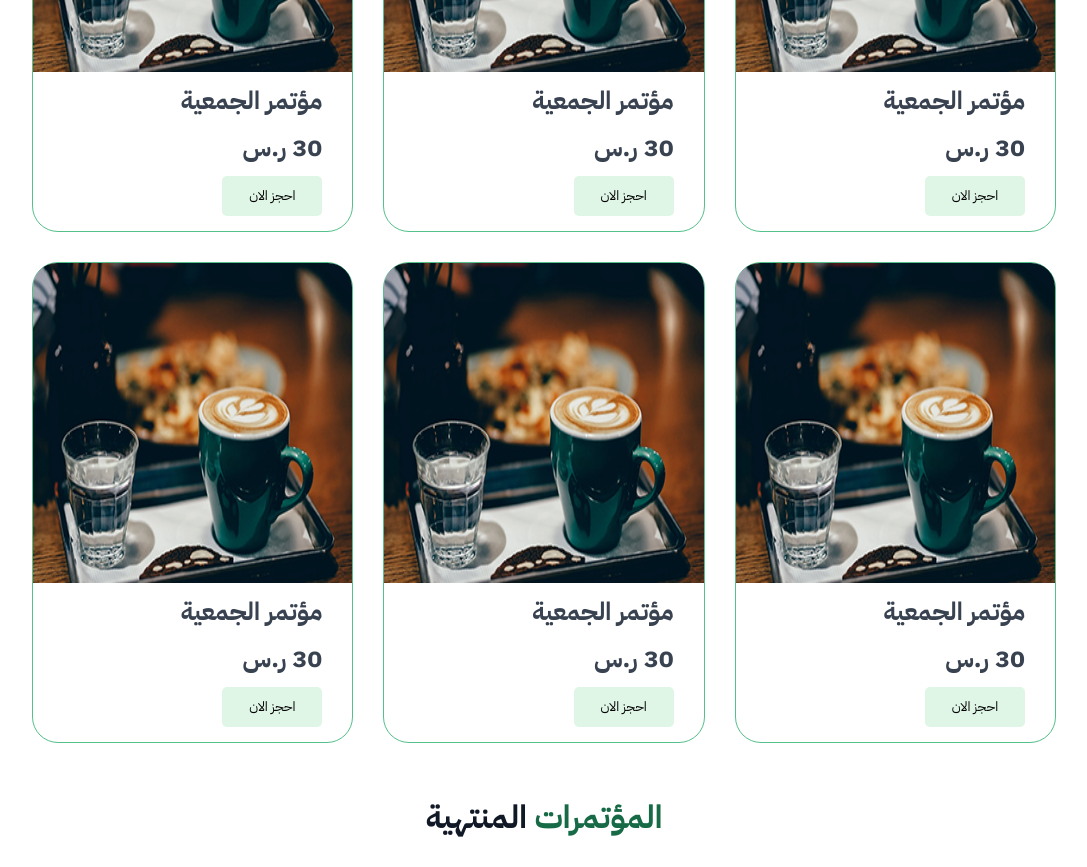
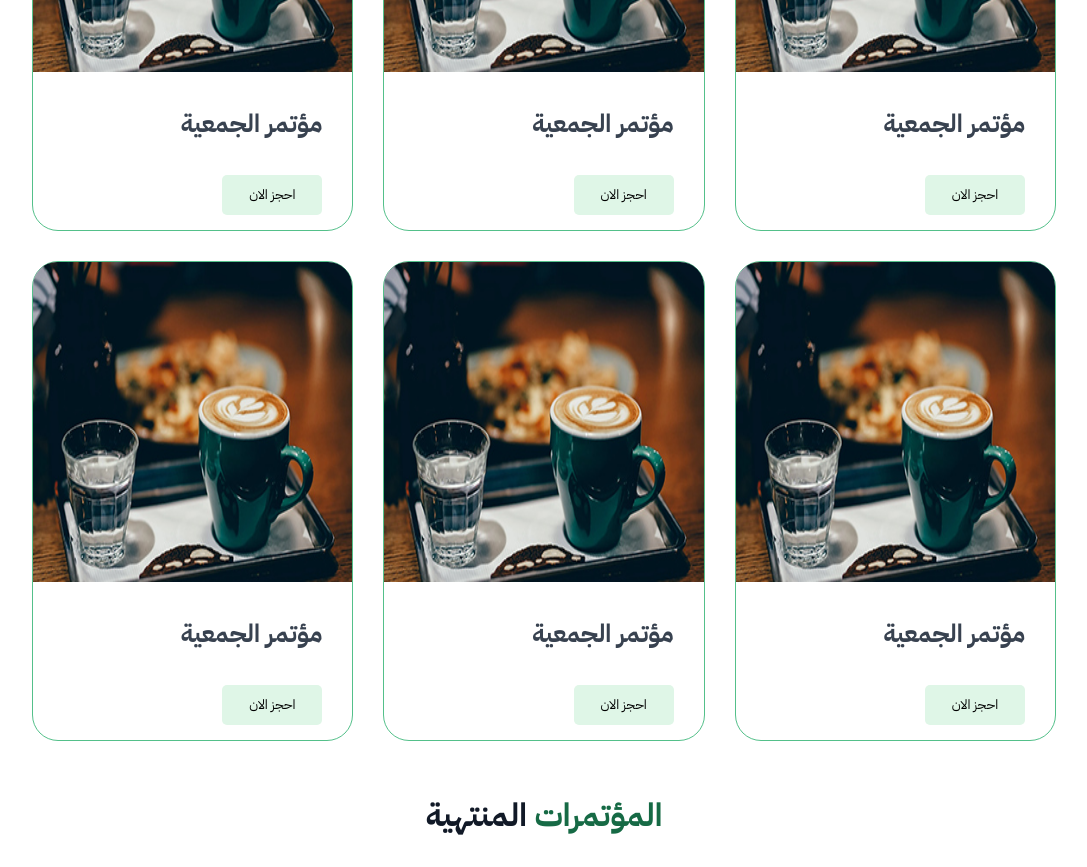
Before and after one commit to mohamedelhefenawy/Conference, a React (Vite) app: page / in a window 1280 px wide. Shown: the part 1680-2547 px from the top of the page, without its empty margins (96-1183 px from the left). Built offline with nearby package versions, Linux system fonts and the light colour scheme.

Commit message:
delete price

```diff
--- a/src/components/Conference/Conference.jsx
+++ b/src/components/Conference/Conference.jsx
@@ -9,37 +9,31 @@ function Conference() {
 <div className='con'>
   <img src={photo} alt="" />
   <h4>مؤتمر الجمعية</h4>
-  <h4>30 ر.س</h4>
   <button>احجز الان</button>
 </div>
 <div className='con'>
   <img src={photo} alt="" />
   <h4>مؤتمر الجمعية</h4>
-  <h4> 30 ر.س </h4>
   <button>احجز الان</button>
 </div>
 <div className='con'>
   <img src={photo} alt="" />
   <h4>مؤتمر الجمعية</h4>
-  <h4>30 ر.س</h4>
   <button>احجز الان</button>
 </div>
 <div className='con'>
   <img src={photo} alt="" />
   <h4>مؤتمر الجمعية</h4>
-  <h4>30 ر.س</h4>
   <button>احجز الان</button>
 </div>
 <div className='con'>
   <img src={photo} alt="" />
   <h4>مؤتمر الجمعية</h4>
-  <h4>30 ر.س</h4>
   <button>احجز الان</button>
 </div>
 <div className='con'>
   <img src={photo} alt="" />
   <h4>مؤتمر الجمعية</h4>
-  <h4>30 ر.س</h4>
   <button>احجز الان</button>
 </div>
 
```
